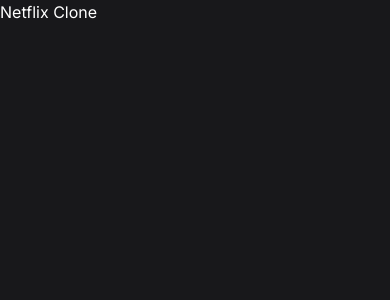
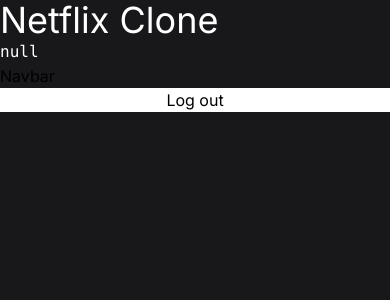
Before and after one commit to phattran2905/nextjs-netflix-clone, a Next.js app: page / in a window 390 px wide. Shown: the top 300 px of the page. Built offline with nearby package versions, Linux system fonts and the light colour scheme; no server answers.

Commit message:
Add SessionProvider and profile API

```diff
--- /dev/null
+++ b/app/api/current/route.ts
@@ -0,0 +1,12 @@
+import serverAuth from "@/lib/serverAuth";
+import { NextResponse } from "next/server";
+
+export async function GET(req: Request) {
+	try {
+		const { currentUser } = await serverAuth();
+
+		return NextResponse.json(currentUser, { status: 200 });
+	} catch (error) {
+		return NextResponse.json({ error }, { status: 500 });
+	}
+}
--- /dev/null
+++ b/app/context/AuthProvider.tsx
@@ -0,0 +1,7 @@
+"use client";
+
+import { SessionProvider } from "next-auth/react";
+
+export default function AuthProvider({ children }: { children: React.ReactNode }) {
+	return <SessionProvider>{children}</SessionProvider>;
+}
--- a/app/layout.tsx
+++ b/app/layout.tsx
@@ -1,6 +1,8 @@
-import "./globals.css";
 import type { Metadata } from "next";
 import { Inter } from "next/font/google";
+import "./globals.css";
+import Navbar from "@/components/Navbar";
+import AuthProvider from "./context/AuthProvider";
 
 const inter = Inter({ subsets: ["latin"] });
 
@@ -12,7 +14,12 @@
 export default function RootLayout({ children }: { children: React.ReactNode }) {
 	return (
 		<html lang="en">
-			<body className={inter.className}>{children}</body>
+			<body className={inter.className}>
+				<AuthProvider>
+					{/* <Navbar /> */}
+					{children}
+				</AuthProvider>
+			</body>
 		</html>
 	);
 }
--- a/app/page.tsx
+++ b/app/page.tsx
@@ -1,9 +1,15 @@
-import Image from "next/image";
+import { getServerSession } from "next-auth/next";
+import { authOptions } from "@/app/api/auth/[...nextauth]/options";
+import Navbar from "@/components/Navbar";
 
-export default function Home() {
+export default async function Home() {
+	const session = await getServerSession(authOptions);
+
 	return (
 		<main>
-			<h1 className="text-white">Netflix Clone</h1>
+			<h1 className="text-white text-4xl">Netflix Clone</h1>
+			<pre className="text-white">{JSON.stringify(session, null, 2)}</pre>
+			<Navbar />
 		</main>
 	);
 }
--- a/app/profiles/page.tsx
+++ b/app/profiles/page.tsx
@@ -1,4 +1,43 @@
+"use client";
+
+import useCurrentUser from "@/hooks/useCurrentUser";
+import { useSession } from "next-auth/react";
+import { redirect } from "next/navigation";
+
 type Props = {};
+
 export default function Profiles({}: Props) {
-	return <div>Profiles</div>;
+	const { data: session } = useSession({
+		required: true,
+		onUnauthenticated() {
+			redirect("/auth");
+		},
+	});
+	const { data: user } = useCurrentUser();
+
+	return (
+		<div className="flex items-center h-full justify-center">
+			<div className="flex flex-col">
+				<h1 className="text-3xl md:text-6xl text-white text-center">Who is watching?</h1>
+				<div className="flex items-center justify-center gap-8 mt-10">
+					<div
+						onClick={() => {}}
+						className=""
+					>
+						<div className="group flex-row w-44 mx-auto">
+							<div className="w-44 h-44 rounded-md flex items-center justify-center border-2 border-transparent group-hover:cursor-pointer group-hover:border-white overflow-hidden">
+								<img
+									src="/images/default-blue.png"
+									alt="Profile"
+								/>
+							</div>
+							<div className="mt-4 text-gray-400 text-2xl text-center group-hover:text-white">
+								{user?.name}
+							</div>
+						</div>
+					</div>
+				</div>
+			</div>
+		</div>
+	);
 }
--- /dev/null
+++ b/components/Navbar.tsx
@@ -0,0 +1,18 @@
+"use client";
+import { signOut } from "next-auth/react";
+
+type Props = {};
+function Navbar({}: Props) {
+	return (
+		<div>
+			<h1>Navbar</h1>
+			<button
+				onClick={() => signOut()}
+				className="bg-white w-full"
+			>
+				Log out
+			</button>
+		</div>
+	);
+}
+export default Navbar;
--- a/package.json
+++ b/package.json
@@ -15,6 +15,7 @@
     "@types/react": "18.2.15",
     "@types/react-dom": "18.2.7",
     "autoprefixer": "10.4.14",
+    "axios": "^1.4.0",
     "bcrypt": "^5.1.0",
     "eslint": "8.45.0",
     "eslint-config-next": "13.4.10",
@@ -24,6 +25,7 @@
     "react": "18.2.0",
     "react-dom": "18.2.0",
     "react-icons": "^4.10.1",
+    "swr": "^2.2.0",
     "tailwindcss": "3.3.3",
     "typescript": "5.1.6"
   },
```
Also changed, not shown: 1 other file (tests, documents, lock files or other folders).
